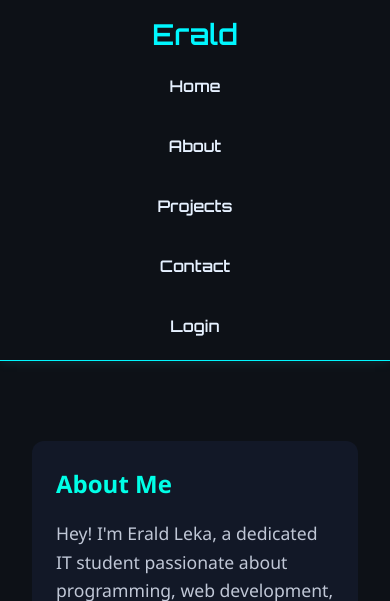
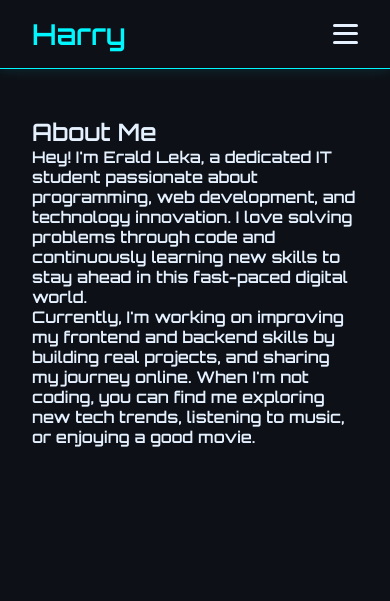
Before and after one commit to harry1722/EraldLeka, a Flask app: page /about in a window 390 px wide. Shown: the top 601 px of the page. After the commit the page ends 447 px from the top, so only its background shows below. Run offline with Flask 3, Linux system fonts and the light colour scheme.

Commit message:
Menu updated

```diff
--- a/app/templates/base.html
+++ b/app/templates/base.html
@@ -1,14 +1,12 @@
 <!DOCTYPE html>
 <html lang="en">
 <head>
-    <meta charset="UTF-8">
+  <meta charset="UTF-8" />
+  <meta name="viewport" content="width=device-width, initial-scale=1" />
   <title>{% block title %}My Portfolio{% endblock %}</title>
-    <meta name="viewport" content="width=device-width, initial-scale=1.0">
 
-    <!-- Google Fonts: Orbitron for futuristic tech font -->
-    <link href="https://fonts.googleapis.com/css2?family=Orbitron:wght@600&display=swap" rel="stylesheet">
-
-    {% block head %}{% endblock %}
+  <!-- Google Fonts: Orbitron -->
+  <link href="https://fonts.googleapis.com/css2?family=Orbitron:wght@600&display=swap" rel="stylesheet" />
 
   <style>
     :root {
@@ -35,15 +33,18 @@
       justify-content: space-between;
       align-items: center;
       padding: 1rem 2rem;
-            background-color: #0d1117;
+      background-color: var(--bg-color);
       border-bottom: 1px solid var(--accent);
       box-shadow: 0 2px 10px rgba(0, 247, 255, 0.1);
+      position: relative;
+      z-index: 1000;
     }
 
     .brand {
       font-size: 1.8rem;
       font-weight: bold;
       color: var(--accent);
+      user-select: none;
     }
 
     .nav-links {
@@ -58,6 +59,7 @@
       position: relative;
       padding: 0.5rem 0;
       transition: color 0.3s ease;
+      user-select: none;
     }
 
     .nav-links a::after {
@@ -79,28 +81,77 @@
       width: 100%;
     }
 
+    /* Hamburger */
+    .hamburger {
+      display: none;
+      flex-direction: column;
+      justify-content: space-around;
+      width: 25px;
+      height: 25px;
+      cursor: pointer;
+      user-select: none;
+      z-index: 1100;
+    }
+
+    .hamburger div {
+      width: 25px;
+      height: 3px;
+      background-color: var(--text-color);
+      border-radius: 2px;
+      transition: all 0.3s ease;
+      transform-origin: 1px;
+    }
+
+    /* Animate hamburger to X when active */
+    .hamburger.active div:nth-child(1) {
+      transform: rotate(45deg);
+    }
+
+    .hamburger.active div:nth-child(2) {
+      opacity: 0;
+      transform: translateX(20px);
+    }
+
+    .hamburger.active div:nth-child(3) {
+      transform: rotate(-45deg);
+    }
+
+    /* Responsive */
+    @media screen and (max-width: 768px) {
+      .nav-links {
+        display: none;
+        position: absolute;
+        top: 60px;
+        right: 2rem;
+        flex-direction: column;
+        background-color: var(--bg-color);
+        width: 180px;
+        border: 1px solid var(--accent);
+        padding: 1rem;
+        border-radius: 6px;
+        box-shadow: 0 4px 10px rgba(0, 247, 255, 0.2);
+      }
+
+      .nav-links.active {
+        display: flex;
+      }
+
+      .hamburger {
+        display: flex;
+      }
+    }
+
     .content {
       padding: 3rem 2rem;
-        }
-
-        @media screen and (max-width: 768px) {
-            .menu {
-                flex-direction: column;
-                gap: 1rem;
-            }
-
-            .nav-links {
-                flex-direction: column;
-                align-items: center;
-            }
     }
   </style>
 </head>
 <body>
 
   <div class="menu">
-        <div class="brand">Erald</div>
-        <div class="nav-links">
+    <div class="brand">Harry</div>
+
+    <nav class="nav-links" id="nav-links">
       <a href="{{ url_for('home') }}">Home</a>
       <a href="{{ url_for('about') }}">About</a>
       <a href="{{ url_for('projects') }}">Projects</a>
@@ -112,38 +163,50 @@
         <a href="{{ url_for('contact') }}">Contact</a>
         <a href="{{ url_for('login') }}">Login</a>
       {% endif %}
+    </nav>
+
+    <div class="hamburger" id="hamburger" aria-label="Menu toggle" aria-expanded="false" role="button" tabindex="0">
+      <div></div>
+      <div></div>
+      <div></div>
     </div>
   </div>
-    <!--
-    <div class="flash-messages" style="padding: 1rem 2rem;">
-  {% with messages = get_flashed_messages(with_categories=true) %}
-    {% if messages %}
-      <ul style="list-style:none; padding:0;">
-        {% for category, message in messages %}
-          {# If we’re on home, show only 'info' flashes (like logout) #}
-          {% if request.endpoint == 'home' and category == 'info' %}
-            <li style="color: #00f7ff; margin-bottom: 0.5rem;">{{ message }}</li>
-          {# Elsewhere show all #}
-          {% elif request.endpoint != 'home' %}
-            <li
-              style="
-                margin-bottom: 0.5rem;
-                color: {% if category == 'success' %}#0f0{% elif category == 'danger' %}#f00{% else %}#00f7ff{% endif %};
-              ">
-              {{ message }}
-            </li>
-          {% endif %}
-        {% endfor %}
-      </ul>
-    {% endif %}
-  {% endwith %}
-</div>
--->
-
 
   <div class="content">
     {% block content %}{% endblock %}
   </div>
 
+  <script>
+    const hamburger = document.getElementById('hamburger');
+    const navLinks = document.getElementById('nav-links');
+
+    function toggleMenu() {
+      hamburger.classList.toggle('active');
+      navLinks.classList.toggle('active');
+      // Update aria-expanded for accessibility
+      const expanded = hamburger.getAttribute('aria-expanded') === 'true';
+      hamburger.setAttribute('aria-expanded', String(!expanded));
+    }
+
+    hamburger.addEventListener('click', toggleMenu);
+
+    // Close menu if clicking outside
+    document.addEventListener('click', function(event) {
+      if (!navLinks.contains(event.target) && !hamburger.contains(event.target)) {
+        if(navLinks.classList.contains('active')) {
+          toggleMenu();
+        }
+      }
+    });
+
+    // Keyboard accessibility for hamburger (Enter/Space)
+    hamburger.addEventListener('keydown', function(event) {
+      if(event.key === 'Enter' || event.key === ' ') {
+        event.preventDefault();
+        toggleMenu();
+      }
+    });
+  </script>
+
 </body>
 </html>
```
Lines whose indentation alone changed are shown as unchanged.
